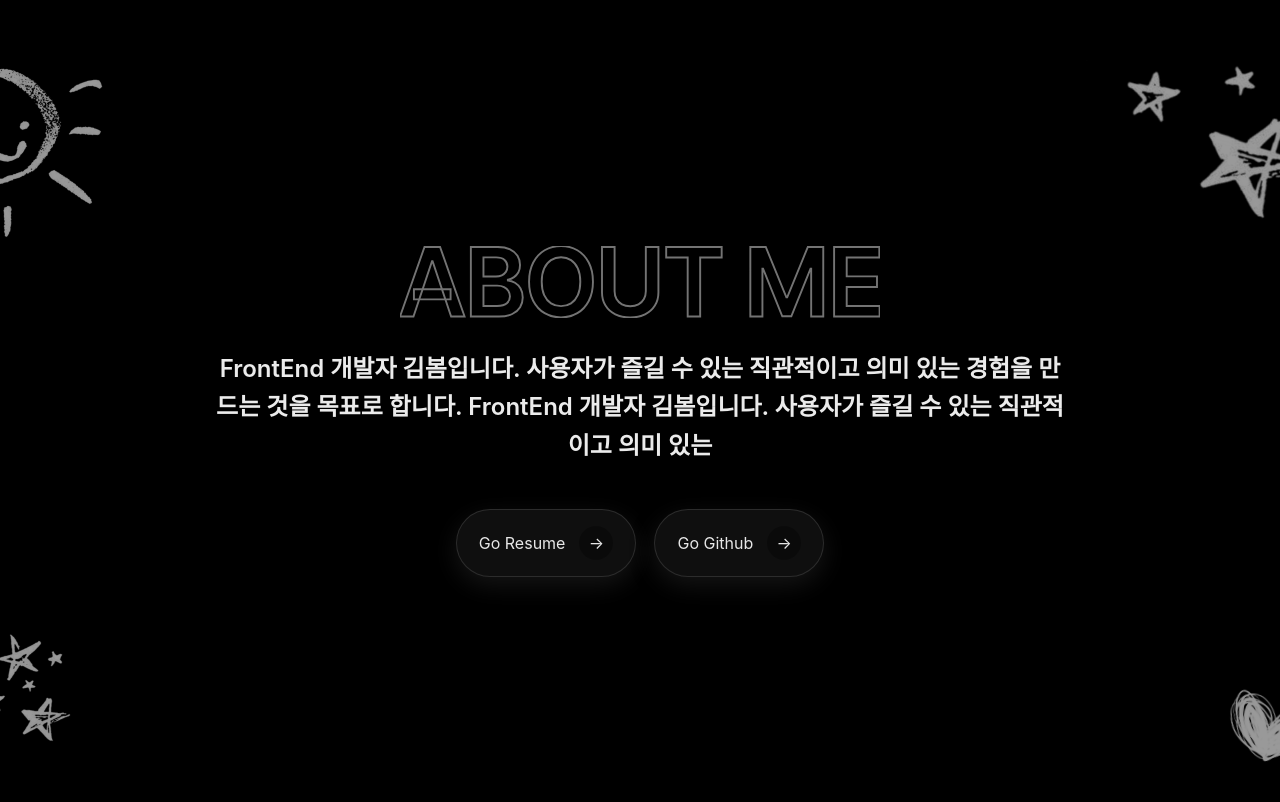
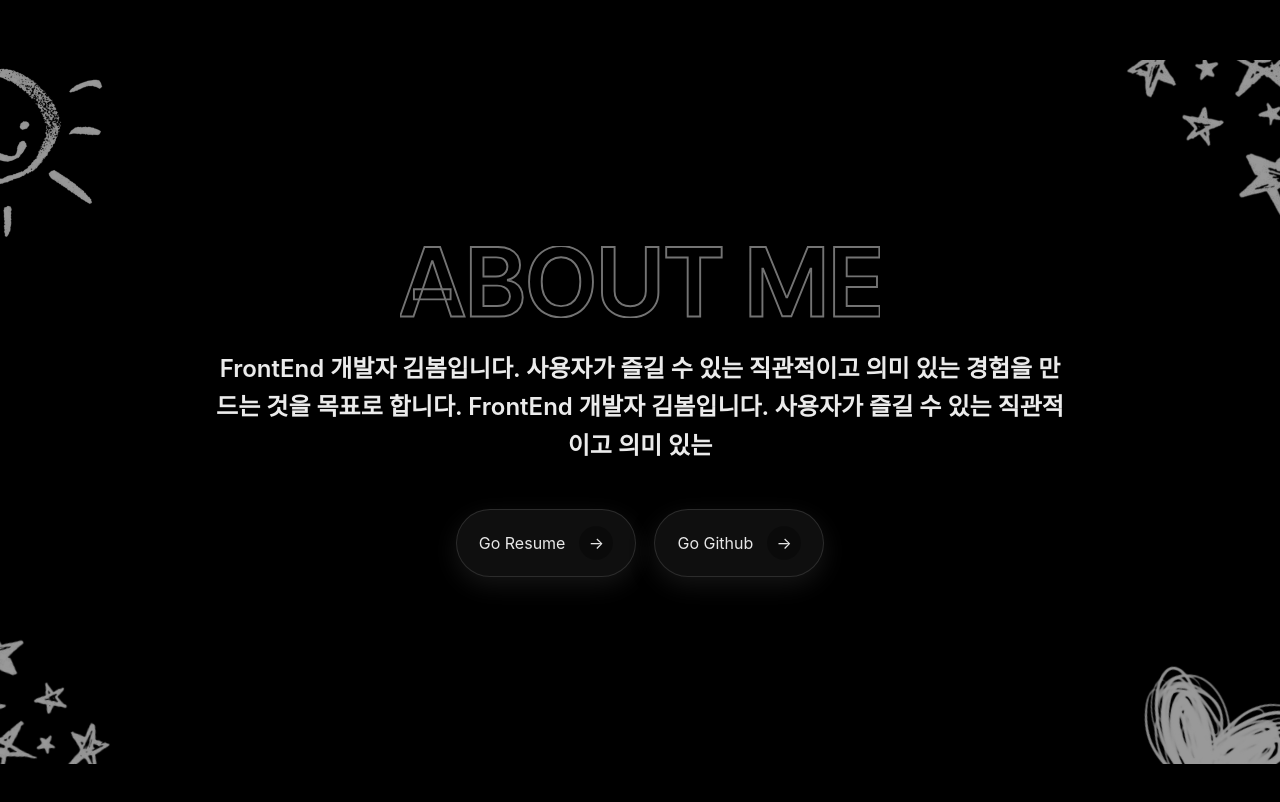
Before and after one commit to bom0320/web-portfolio, a Next.js app: page / in a window 1280 px wide. Shown: the part 1378-2180 px from the top of the page. Built offline with nearby package versions, Linux system fonts and the light colour scheme.

Commit message:
fix: img size

```diff
--- a/src/components/animations/about.ts
+++ b/src/components/animations/about.ts
@@ -10,8 +10,8 @@ const AboutAnimation = {
 
     gsap.set(".decor--sun", { x: -200, y: -120, rotate: -8 });
     gsap.set(".decor--stars", { x: 200, y: -120, rotate: 8 });
-    gsap.set(".decor--stars2", { x: -180, y: 120, rotate: -6 });
-    gsap.set(".decor--heart", { x: 180, y: 140, rotate: 6 });
+    gsap.set(".decor--stars2", { x: -180, y: 120, rotate: -170 });
+    gsap.set(".decor--heart", { x: 180, y: 140, rotate: 10 });
 
     const tl = gsap.timeline();
     tl.to(
@@ -19,7 +19,6 @@ const AboutAnimation = {
       {
         x: 0,
         y: 0,
-        rotate: 0,
         scale: 1,
         ease: "none", // scrub용
         stagger: 0.08,
--- a/src/styles/sections/_about-hero.scss
+++ b/src/styles/sections/_about-hero.scss
@@ -121,21 +121,21 @@
 
 /* 우상단 */
 .decor--stars {
-  top: -4%;
+  top: 6%;
   right: 8%;
-  width: clamp(200px, 30vw, 800px);
+  width: clamp(200px, 30vw, 300px);
 }
 
-/*  좌하단 (추가된 것) */
+/*  좌하단 */
 .decor--stars2 {
-  bottom: 18%;
-  left: 8%;
-  width: clamp(120px, 13vw, 200px);
+  bottom: 10%;
+  left: 7%;
+  width: clamp(200px, 30vw, 240px);
 }
 
 /* ❤️ 우하단 */
 .decor--heart {
-  bottom: 14%;
-  right: 8%;
-  width: clamp(120px, 12vw, 180px);
+  bottom: 2%;
+  right: 6%;
+  width: clamp(200px, 26vw, 290px);
 }
```
